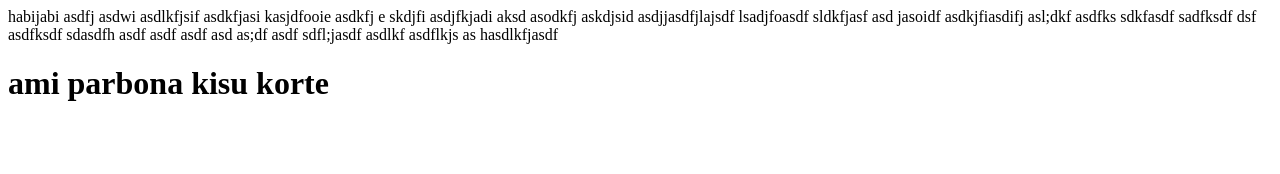
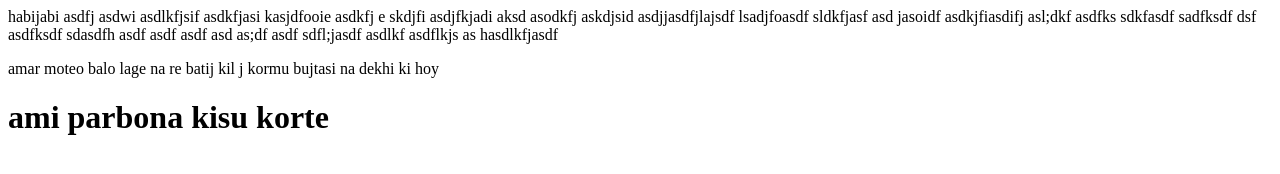
Before and after one commit to Foysal1971/my-first-website, a plain HTML site: page index.html in a window 1280 px wide. Drawn offline with Linux system fonts and the light colour scheme.

Commit message:
amar moner dukkho

```diff
--- a/index.html
+++ b/index.html
@@ -14,6 +14,9 @@
     asdlkf asdflkjs
     as
     hasdlkfjasdf
+    <p>amar moteo balo lage na re batij kil j kormu bujtasi na
+        dekhi ki hoy
+    </p>
     <h1>ami parbona kisu korte</h1>
 
 </body>
```
